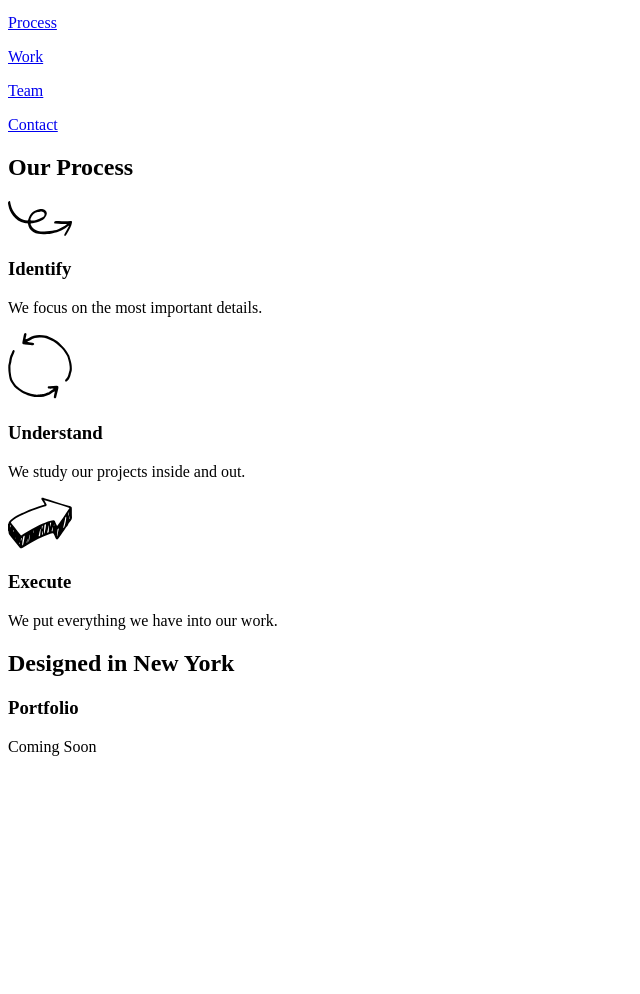
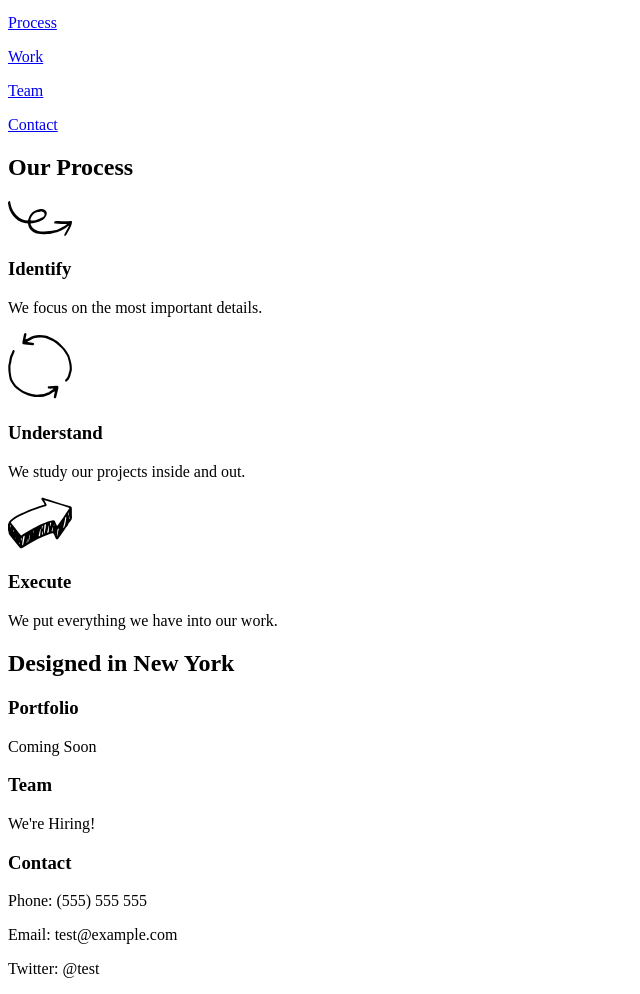
Before and after one commit to Xeanni/Prj-Broadway, a plain HTML site: page index.html in a window 1280 px wide. Shown: the part 100-1094 px from the top of the page, without its empty margins (0-640 px from the left). Before the commit the page ends 872 px from the top, so only its background shows below. Drawn offline with Linux system fonts and the light colour scheme; files whose address does not match are found by name.

Commit message:
Added about sections to index.html

```diff
--- a/index.html
+++ b/index.html
@@ -67,5 +67,21 @@
       </div>
     </div>
 
+    <div class="supporting" id="team">
+      <div class="supporting-item">
+        <h3>Team</h3>
+        <p>We're Hiring!</p>
+      </div>
+    </div>
+
+    <div class="supporting" id="contact">
+      <div class="supporting-item">
+        <h3>Contact</h3>
+        <p>Phone: (555) 555 555</p>
+        <p>Email: test@example.com</p>
+        <p>Twitter: @test</p>
+      </div>
+    </div>
+
   </body>
 </html>
```
